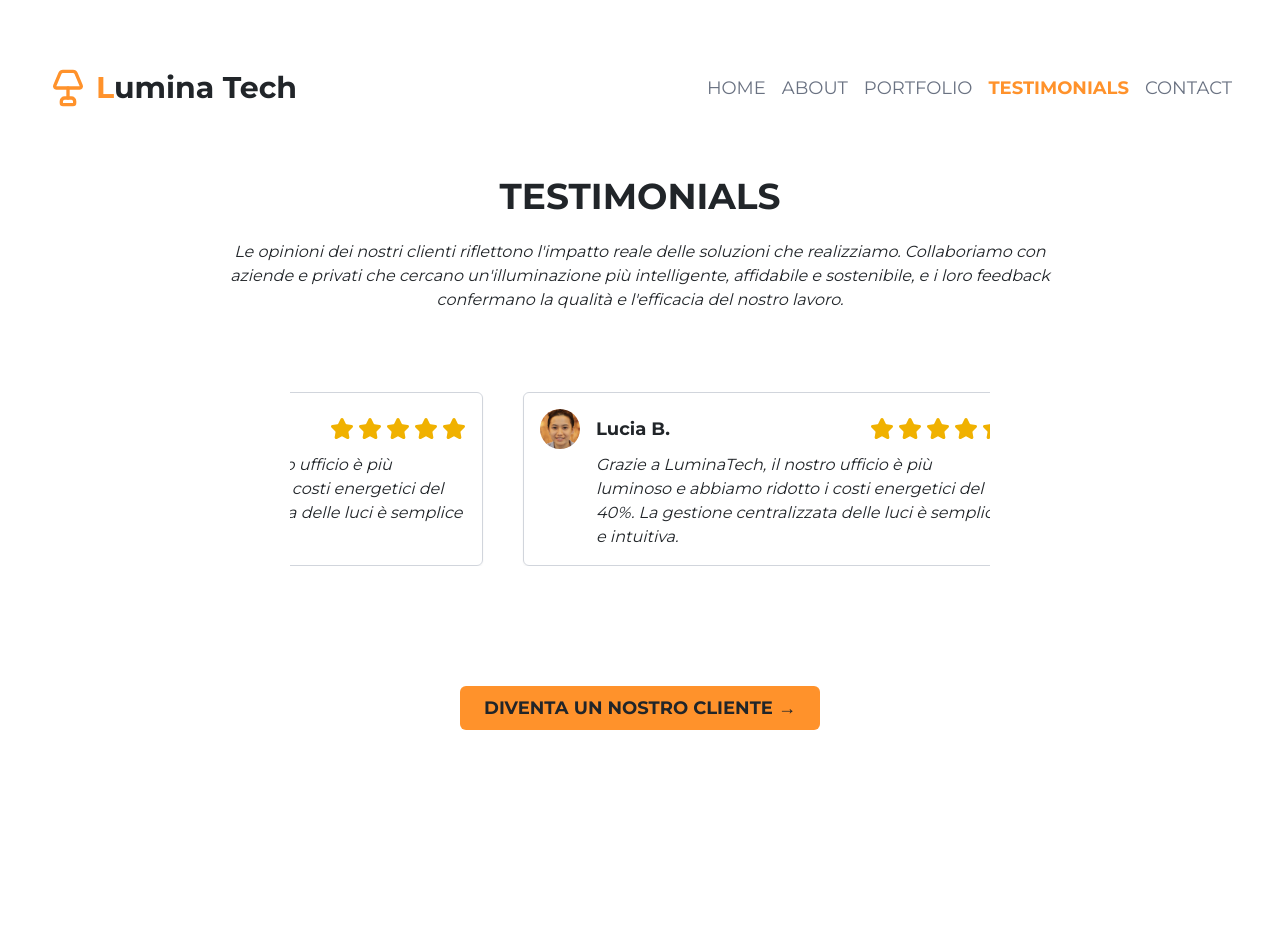
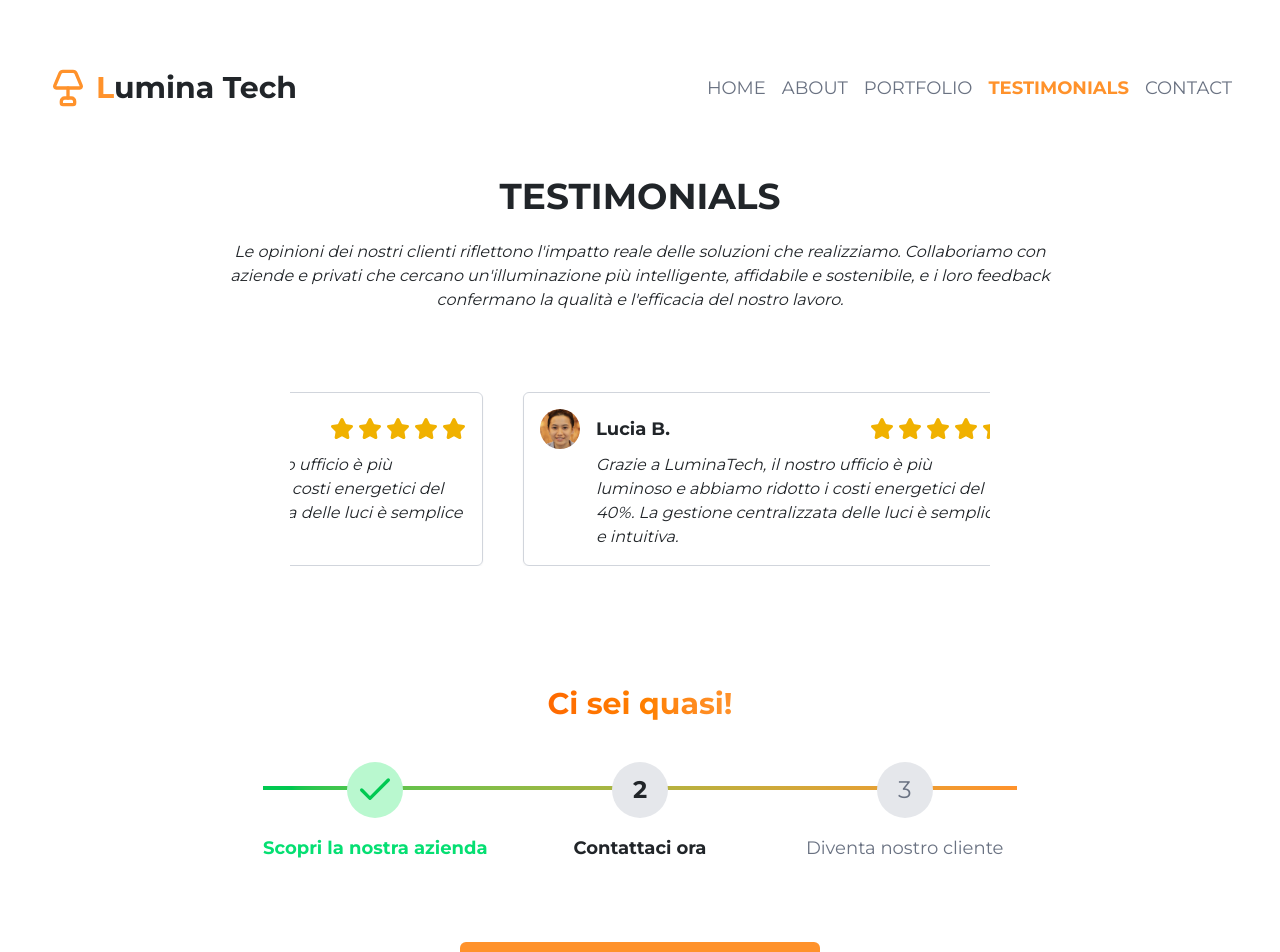
Before and after one commit to crstelli/lumina-tech, a Next.js app: page /testimonials in a window 1280 px wide. Shown: the top 952 px of the page. Built offline with nearby package versions, Linux system fonts and the light colour scheme.

Commit message:
Built a steps component

```diff
--- a/app/testimonials/page.tsx
+++ b/app/testimonials/page.tsx
@@ -3,6 +3,7 @@ import { Carousel } from "@/components/Carousel";
 import { Container } from "@/components/section/Container";
 import { Paragraph } from "@/components/section/Paragraph";
 import { Title } from "@/components/section/Title";
+import { Check } from "lucide-react";
 import Link from "next/link";
 
 export default function page() {
@@ -19,7 +20,40 @@ export default function page() {
         </Paragraph>
 
         <Carousel />
-        <Link className="mt-30" href="/contact">
+
+        <h3 className="mt-30 font-bold text-3xl bg-clip-text bg-linear-to-r from-orange-500 to-primary-500 text-transparent">
+          Ci sei quasi!
+        </h3>
+        <div className="mt-10 grid grid-cols-3 gap-10 relative">
+          <div className="w-full h-1 bg-linear-to-r from-green-500 to-primary-500 absolute top-6"></div>
+          <div className="flex flex-col items-center">
+            <span className="bg-green-200 z-1 p-2 rounded-full">
+              <Check className="text-green-500 size-10" />
+            </span>
+            <h5 className="mt-4 font-bold text-lg text-green-400">
+              Scopri la nostra azienda
+            </h5>
+          </div>
+          <div className="flex flex-col items-center">
+            <span className="bg-gray-200 z-1 p-2 rounded-full">
+              <span className="size-10 font-bold flex items-center justify-center text-2xl">
+                2
+              </span>
+            </span>
+            <h5 className="mt-4 font-bold text-lg">Contattaci ora</h5>
+          </div>
+          <div className="flex flex-col items-center">
+            <span className="bg-gray-200 z-1 p-2 rounded-full">
+              <span className="size-10 flex text-gray-500 items-center justify-center text-2xl">
+                3
+              </span>
+            </span>
+            <h5 className="mt-4 text-gray-500 text-lg">
+              Diventa nostro cliente
+            </h5>
+          </div>
+        </div>
+        <Link className="mt-20" href="/contact">
           <Button>Diventa un nostro cliente &rarr;</Button>
         </Link>
       </Container>
```
